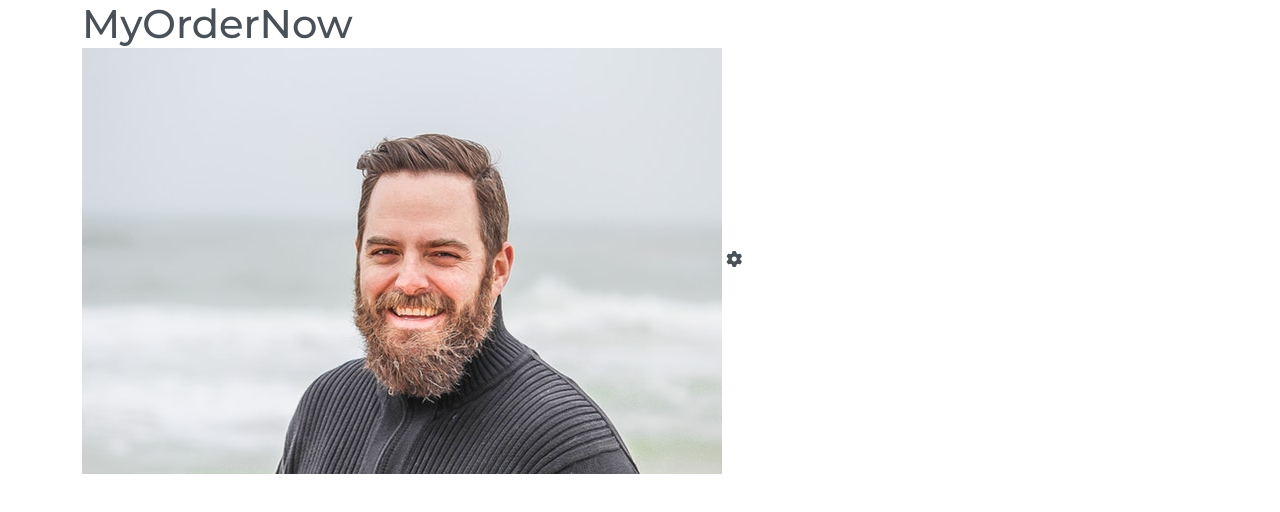
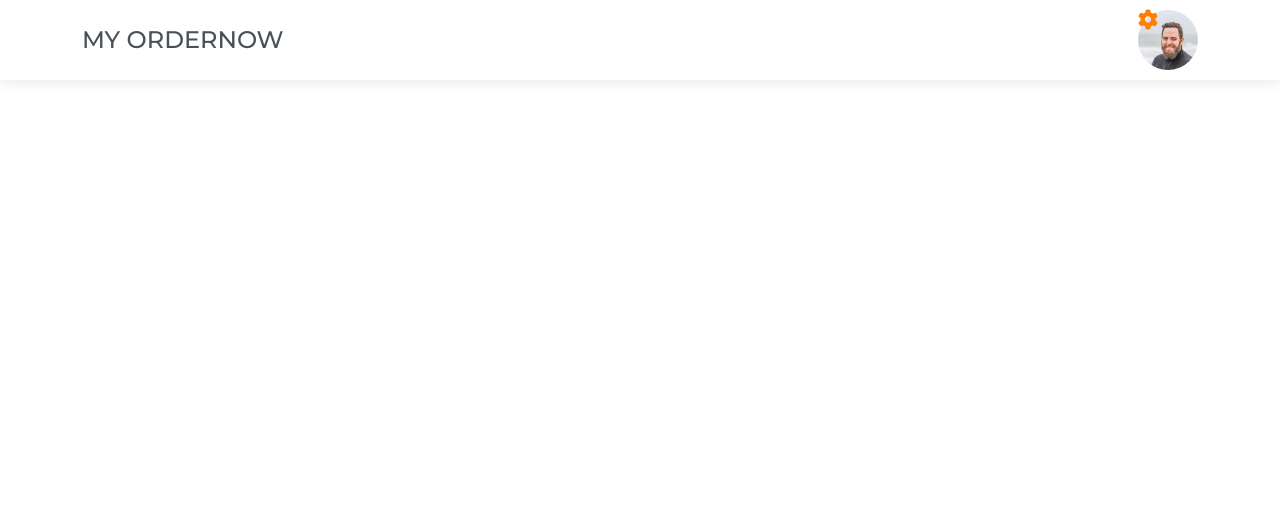
Before and after one commit to MartinVaatt/deliveryApp, a plain HTML site: page index.html in a window 1280 px wide. Drawn offline with Linux system fonts and the light colour scheme.

Commit message:
Terminar el encabezado

```diff
--- a/index.html
+++ b/index.html
@@ -13,9 +13,9 @@
 
 	<header>
 		<div class="container">
-			<div class="row justify-content-center align-items-center"></div>
+			<div class="row justify-content-between align-items-center">
 			    <div class="col-auto">
-			    	<h1>MyOrderNow</h1>
+			    	<h1>My OrderNow</h1>
 			    </div>
 			    <div class="col-auto">
 			    	<div class="avatar-container" data-bs-target="#profileOptions" data-bs-toggle="modal">
@@ -23,7 +23,10 @@
 			    		<i class="fa-solid fa-gear"></i>
 			    	</div>
 			    </div>
+
 		</div>
+
+    </header>
 
 		<!-- Modal -->
 		<div class="modal fade" id="profileOptions" tabindex="-1" aria-labelledby="exampleModalLabel" aria-hidden="true">
@@ -57,7 +60,7 @@
 
 
 
-	</header>
+
 
 	<script src="js/jquery.js"></script>
 	<script src="js/popper.js"></script>
--- a/sass/main.scss
+++ b/sass/main.scss
@@ -22,3 +22,72 @@ a{
 		text-decoration: none;
 	}
 }
+
+// Header
+
+
+header{
+	background: #fff;
+	padding: 10px 0;
+	box-shadow: 0 5px 10px rgba(204,204,204,0.31);
+	position: fixed;
+	top: 0;
+	left: 0;
+	width: 100%;
+	z-index: 10;
+
+	h1{
+		font-size: 24px;
+		font-weight: 500;
+		text-transform: uppercase;
+	}
+
+	.avatar-container{
+		width: 60px;
+		height: 60px;
+		position: relative;
+		cursor: pointer;
+
+
+		img{
+			width: 100%;
+			height: 100%;
+			object-fit: cover;
+			object-position: center;
+			border-radius: 50%;
+		}
+
+		i{
+			position: absolute;
+			left: 0;
+			top: 0;
+			font-size: 20px;
+			color: $primary;
+		}
+	}
+
+}
+
+
+// .profile-options-modal{
+// 		.profile-options-list{
+// 			padding: 0;
+// 			margin: 0;
+// 			list-style: none;
+
+// 			li{
+// 				a{
+// 					display: block;
+// 					padding: 10px 0;
+// 					color: $black2;
+
+// 					i{
+// 						display: inline-block;
+// 						width: 18px;
+// 						text-align: center;
+// 						margin-right: 5px;
+// 					}
+// 				}
+// 			}
+// 		}
+// 	}
```
Also changed, not shown: css/main.css.
